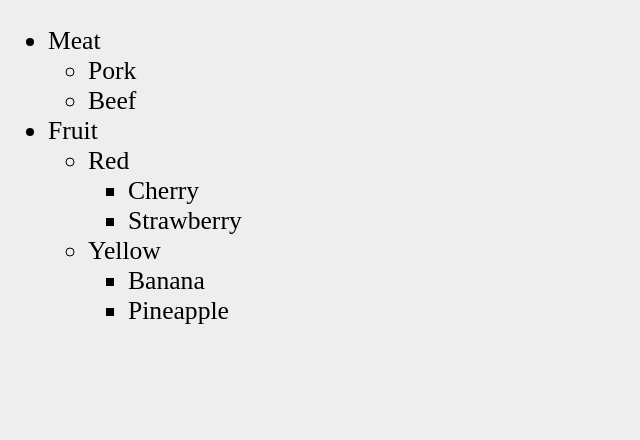
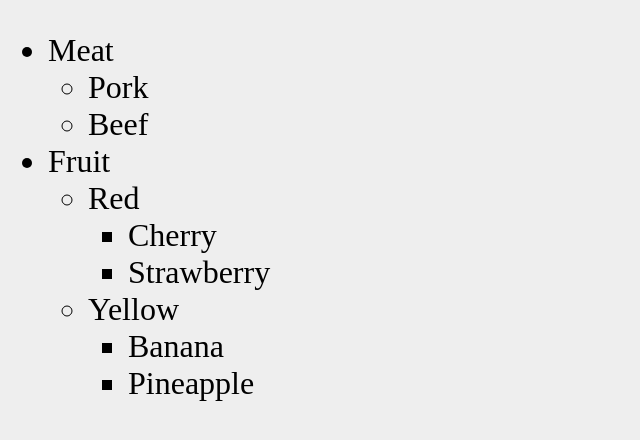
Before and after one commit to TiredTorch/course_tree-from-object_dom, a website: page docs/index.html in a window 1280 px wide. Shown: the whole page, without its empty margins (0-640 px from the left). Drawn offline with Linux system fonts and the light colour scheme.

Commit message:
Hotfix of adaptive font size

```diff
--- a/docs/styles/main.css
+++ b/docs/styles/main.css
@@ -12,5 +12,5 @@ h1 {
 
 body {
   background: #eee;
-  font-size: 2vw;
+  font-size: 4vh;
 }
```
